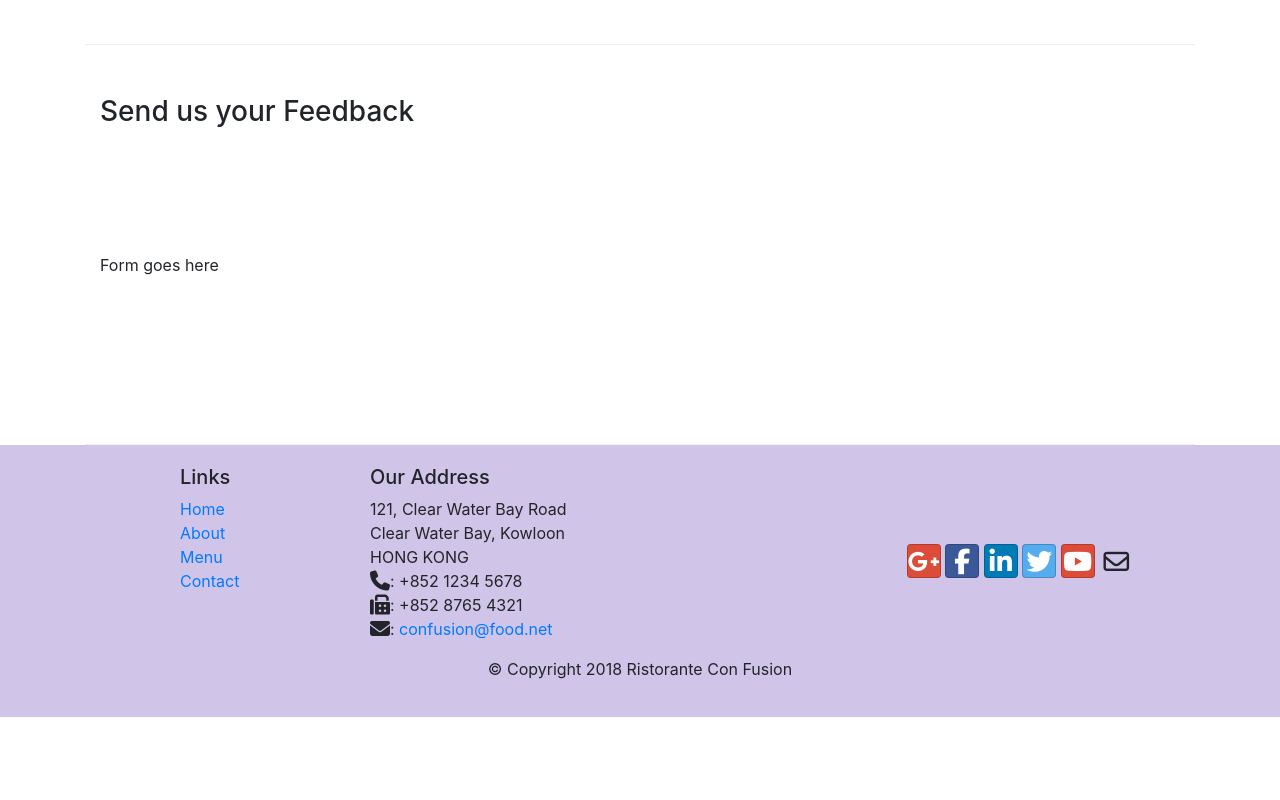
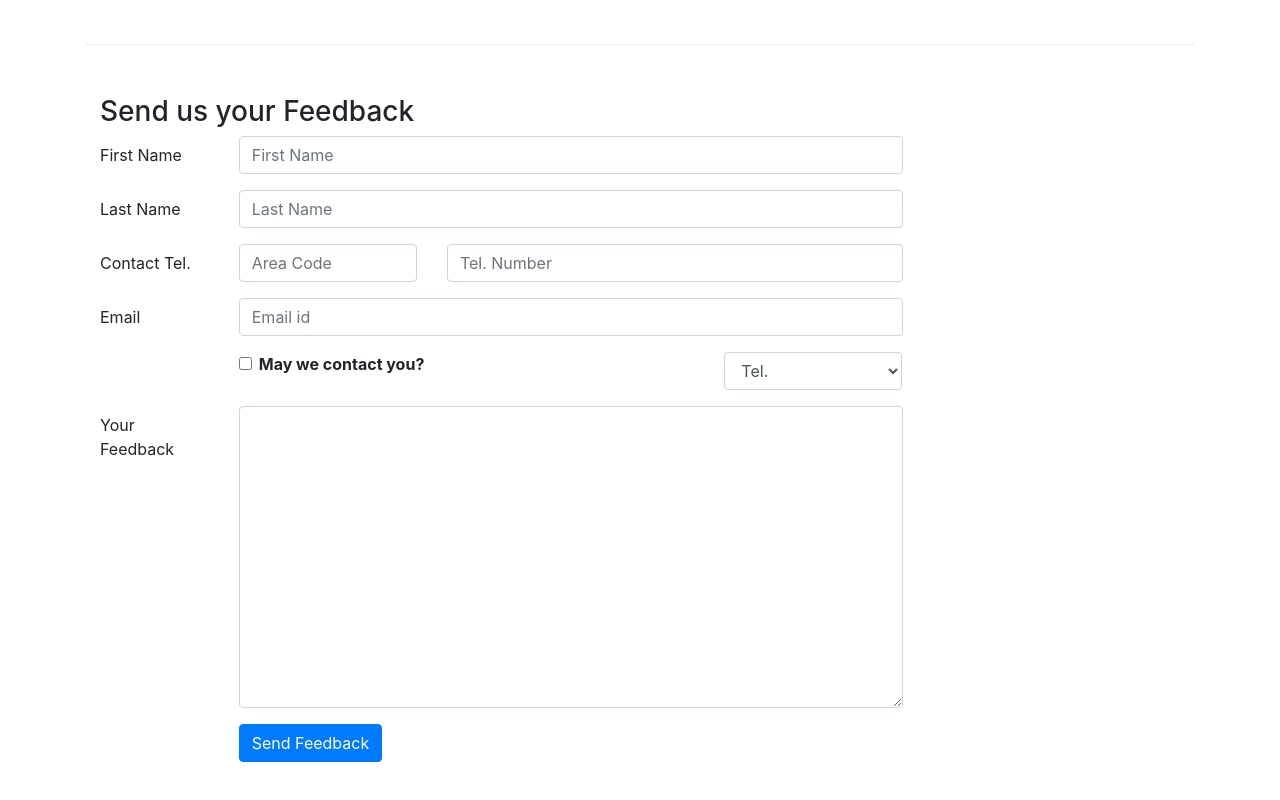
Before and after one commit to ankit-Kumar-4/conFusion, a plain HTML site: page contactus.html in a window 1280 px wide. Shown: the part 820-1620 px from the top of the page. Before the commit the page ends 1537 px from the top, so only its background shows below. Drawn offline with nearby package versions, Linux system fonts and the light colour scheme.

Commit message:
Added form

```diff
--- a/contactus.html
+++ b/contactus.html
@@ -22,7 +22,7 @@
             <button class="navbar-toggler" type="button" data-toggle="collapse" data-target="#Navbar">
                 <span class="navbar-toggler-icon"></span>
             </button>
-            <a class="navbar-brand" href="#">Ristorante Con Fusion</a>
+            <a class="navbar-brand" href="./index.html">Ristorante Con Fusion</a>
             <div class="collapse navbar-collapse" id="Navbar">
                 <ul class="navbar-nav mr-auto">
                         <li class="nav-item"><a class="nav-link" href="./index.html"><span class="fa fa-home fa-lg"></span> Home</a></li>
@@ -92,7 +92,69 @@
               <h3>Send us your Feedback</h3>
            </div>
             <div class="col-12 col-md-9">
-                Form goes here
+                <form>
+                    <div class="form-group row">
+                        <label for="firstname" class="col-md-2 col-form-label">First Name</label>
+                        <div class="col-md-10">
+                            <input type="text" class="form-control" id="firstname" name="firstname"
+                                placeholder="First Name">
+                        </div>
+                    </div>
+                    <div class="form-group row">
+                        <label for="lastname" class="col-md-2 col-form-label">Last Name</label>
+                        <div class="col-md-10">
+                            <input type="text" class="form-control" id="lastname" name="lastname"
+                                placeholder="Last Name">
+                        </div>
+                    </div>
+                    <div class="form-group row">
+                        <label for="telnum" class="col-12 col-md-2 col-form-label">Contact Tel.</label>
+                        <div class="col-5 col-md-3">
+                            <input type="tel" class="form-control" id="areacode" name="areacode"
+                                placeholder="Area Code">
+                        </div>
+                        <div class="col-7 col-md-7">
+                            <input type="tel" class="form-control" id="telnum" name="telnum"
+                                placeholder="Tel. Number">
+                        </div>
+                    </div>
+                    <div class="form-group row">
+                        <label for="emailid" class="col-md-2 col-form-label">Email</label>
+                        <div class="col-md-10">
+                            <input type="email" class="form-control" id="email" name="email"
+                                placeholder="Email id">
+                        </div>
+                    </div>
+                    <div class="form-group row">
+                        <div class="col-md-6 offset-md-2">
+                            <div class="form-check">
+                                <input type="checkbox" class="form-check-input"
+                                    name="approve" id="approve" value="">
+                                <label class="form-check-label" for="approve">
+                                    <strong>May we contact you?</strong>
+                                </label>
+                            </div>
+                        </div>
+                        <div class="col-md-3 offset-md-1">
+                            <select class="form-control">
+                                <option>Tel.</option>
+                                <option>Email</option>
+                            </select>
+                        </div>
+                    </div>
+                    <div class="form-group row">
+                        <label for="feedback" class="col-md-2 col-form-label">Your Feedback</label>
+                        <div class="col-md-10">
+                            <textarea class="form-control" id="feedback" name="feedback"
+                                rows="12"></textarea>
+                        </div>
+                    </div>
+                    <div class="form-group row">
+                        <div class="col-md-10 offset-md-2">
+                            <button type="submit" class="btn btn-primary">Send Feedback</a>
+                        </div>
+                    </div>
+                    </form>
             </div>
              <div class="col-12 col-md">
             </div>
```
